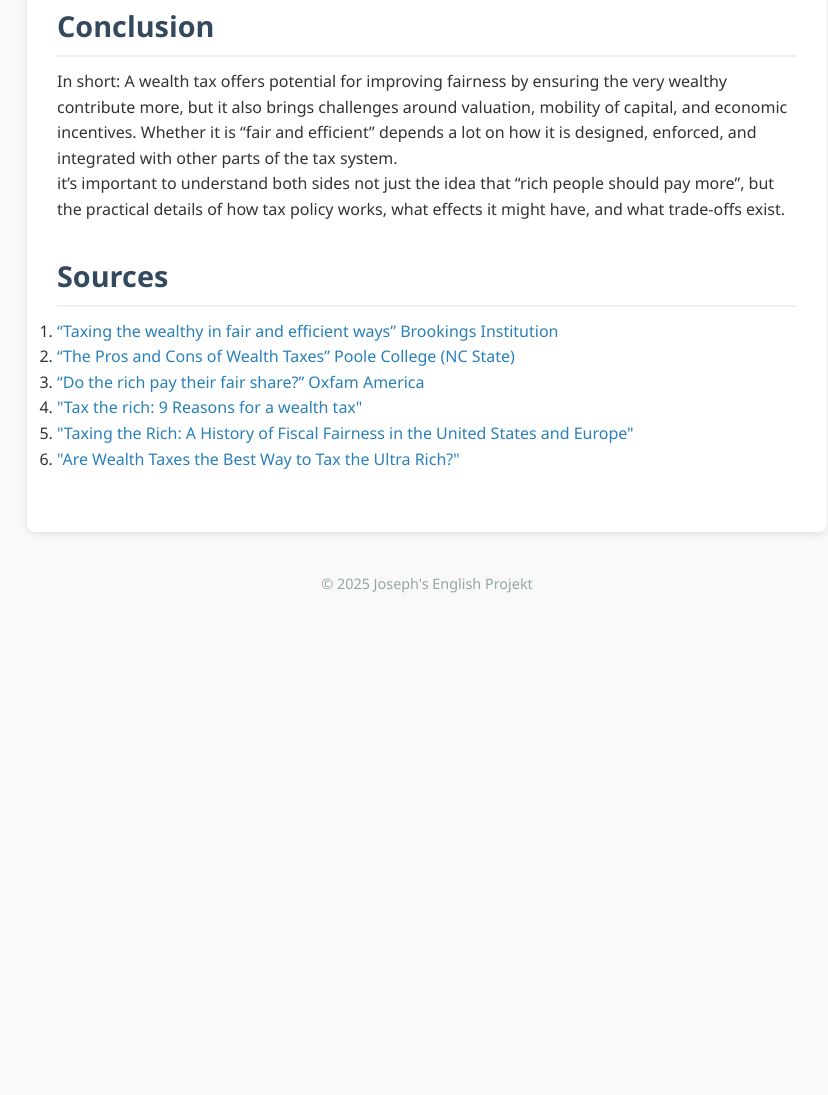
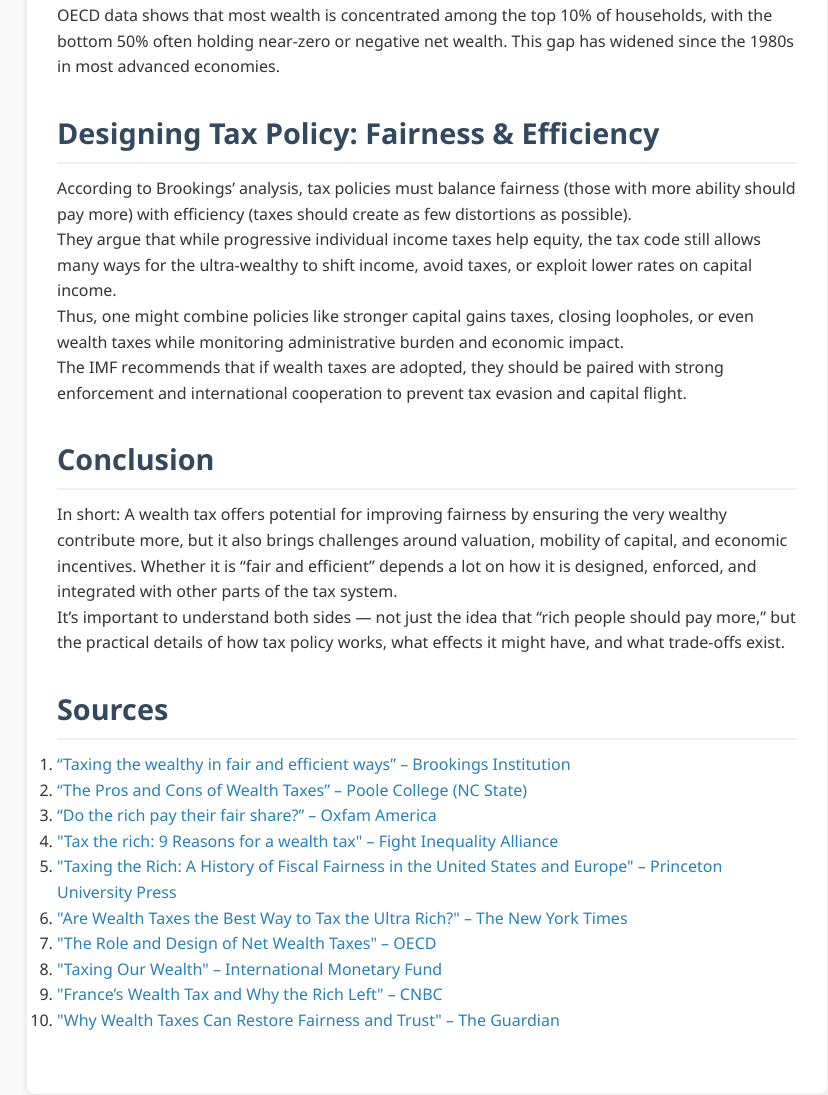
Before and after one commit to FartingBurrito123/FartingBurrito123.github.io, a plain HTML site: page index.html in a window 1280 px wide. Shown: the part 1702-2797 px from the top of the page, without its empty margins (213-1041 px from the left). Before the commit the page ends 2317 px from the top, so only its background shows below. Drawn offline with Linux system fonts and the light colour scheme.

Commit message:
Update index.html

```diff
--- a/index.html
+++ b/index.html
@@ -16,12 +16,14 @@
 <section id="what-is-wealth-tax">
 <h2>What is a Wealth Tax?</h2>
 <p>A wealth tax is a tax on the total value of a person’s assets like bank accounts, stocks, real estate, and other holdings rather than just on what they earn. Unlike income tax, which taxes what you make each year, a wealth tax looks at what you own.</p>
+<p>According to the OECD, only a few countries (such as Norway, Spain, and Switzerland) currently levy a national wealth tax. Others, like France and Denmark, abolished theirs due to administrative difficulties and capital flight concerns.</p>
 </section>
 
 <section id="how-wealthy-pay">
 <h2>How the Wealthy Earn & How They Are Taxed</h2>
 <p>According to research from Brookings Institution, typical households earn most income via wages or salaries, but very wealthy households often earn much of their income from capital returns on investments, business profits, dividends, etc.</p>
 <p>Because investment and business income is often taxed at lower rates or deferred (for example, when a business owner holds assets rather than selling them), wealthy people may pay a smaller share of taxes relative to their wealth than many workers do.</p>
+<p>The IMF notes that the top 1% in advanced economies hold over 40% of total wealth but contribute a smaller fraction of total tax revenue compared to their share of income and assets.</p>
 </section>
 
 <section id="pros">
@@ -30,6 +32,8 @@
 <li>Raises additional revenue from those with large amounts of assets, which can be used for public services (education, infrastructure, health).</li>
 <li>Can help reduce extreme wealth inequality by making sure that those who own large fortunes pay more.</li>
 <li>Targets assets that might otherwise grow tax-free and may be passed on to heirs without being taxed.</li>
+<li>According to an IMF policy paper, even a small annual wealth tax (1–2%) could generate significant revenue while having limited macroeconomic effects if well designed.</li>
+<li>The Guardian highlights that in countries where inequality is high, wealth taxes can improve public trust and social cohesion by demonstrating fairness in tax systems.</li>
 </ul>
 </section>
 
@@ -40,38 +44,44 @@
 <li>Those taxed may relocate or move assets abroad to avoid the tax, reducing returns and possibly harming the economy.</li>
 <li>A wealth tax may discourage investment or risk-taking because holding large assets may become more burdensome.</li>
 <li>Some argue it duplicates other taxes (income, capital gains, estate) and may amount to “double taxation”.</li>
+<li>CNBC reports that France’s former wealth tax led to an estimated 10,000 millionaires leaving the country over a decade, prompting its eventual repeal in 2017.</li>
 </ul>
 </section>
 
 <section id="what-do-people-pay">
 <h2>What Are the Current Realities?</h2>
-<p>The Oxfam America article shows that in the U.S., some of the richest families paid an average federal individual tax rate of around <strong>8.2 %</strong>, while many students, teachers and nurses pay higher percentages.</p>
-<p>Brookings showed that for the top 0.01 % of households, only ~7-15 % of their income comes from wages or retirement income; the rest comes from capital returns.</p>
+<p>The Oxfam America article shows that in the U.S., some of the richest families paid an average federal individual tax rate of around <strong>8.2%</strong>, while many students, teachers and nurses pay higher percentages.</p>
+<p>Brookings showed that for the top 0.01% of households, only ~7–15% of their income comes from wages or retirement income; the rest comes from capital returns.</p>
+<p>OECD data shows that most wealth is concentrated among the top 10% of households, with the bottom 50% often holding near-zero or negative net wealth. This gap has widened since the 1980s in most advanced economies.</p>
 </section>
 
 <section id="designing-tax-policy">
 <h2>Designing Tax Policy: Fairness & Efficiency</h2>
 <p>According to Brookings’ analysis, tax policies must balance fairness (those with more ability should pay more) with efficiency (taxes should create as few distortions as possible).</p>
 <p>They argue that while progressive individual income taxes help equity, the tax code still allows many ways for the ultra-wealthy to shift income, avoid taxes, or exploit lower rates on capital income.</p>
-<p>Thus, one might combine policies stronger capital gains taxes, closing loopholes, or even wealth taxes while monitoring administrative burden and economic impact.</p>
+<p>Thus, one might combine policies like stronger capital gains taxes, closing loopholes, or even wealth taxes while monitoring administrative burden and economic impact.</p>
+<p>The IMF recommends that if wealth taxes are adopted, they should be paired with strong enforcement and international cooperation to prevent tax evasion and capital flight.</p>
 </section>
 
 <section id="conclusion">
 <h2>Conclusion</h2>
 <p>In short: A wealth tax offers potential for improving fairness by ensuring the very wealthy contribute more, but it also brings challenges around valuation, mobility of capital, and economic incentives. Whether it is “fair and efficient” depends a lot on how it is designed, enforced, and integrated with other parts of the tax system.</p>
-<p>it’s important to understand both sides not just the idea that “rich people should pay more”, but the practical details of how tax policy works, what effects it might have, and what trade-offs exist.</p>
+<p>It’s important to understand both sides — not just the idea that “rich people should pay more,” but the practical details of how tax policy works, what effects it might have, and what trade-offs exist.</p>
 </section>
 
 <section id="sources">
 <h2>Sources</h2>
 <ol>
-<li><a href="https://www.brookings.edu/articles/taxing-the-wealthy-in-fair-and-efficient-ways/" target="_blank">“Taxing the wealthy in fair and efficient ways” Brookings Institution</a></li>
-<li><a href="https://poole.ncsu.edu/thought-leadership/article/the-pros-and-cons-of-wealth-taxes/" target="_blank">“The Pros and Cons of Wealth Taxes” Poole College (NC State)</a></li>
-<li><a href="https://www.oxfamamerica.org/explore/stories/do-the-rich-pay-their-fair-share/" target="_blank">“Do the rich pay their fair share?” Oxfam America</a></li>
-<li><a href="https://www.fightinequality.org/blog/tax-rich-9-reasons-wealth-tax" target="_blank">"Tax the rich: 9 Reasons for a wealth tax"</a></li>
-<li><a href="https://press.princeton.edu/books/hardcover/9780691165455/taxing-the-rich?srsltid=AfmBOootdObm8Tle2JsdjoQm-bBXoLMerg4IE_WDOa1L8mKGJLU34E15" target="_blank">"Taxing the Rich: A History of Fiscal Fairness in the United States and Europe"</a></li>
-<li><a href="https://www.nytimes.com/2025/10/31/business/economy/wealth-tax-france.html" target="_blank">"Are Wealth Taxes the Best Way to Tax the Ultra Rich?"</a></li>
-
+<li><a href="https://www.brookings.edu/articles/taxing-the-wealthy-in-fair-and-efficient-ways/" target="_blank">“Taxing the wealthy in fair and efficient ways” – Brookings Institution</a></li>
+<li><a href="https://poole.ncsu.edu/thought-leadership/article/the-pros-and-cons-of-wealth-taxes/" target="_blank">“The Pros and Cons of Wealth Taxes” – Poole College (NC State)</a></li>
+<li><a href="https://www.oxfamamerica.org/explore/stories/do-the-rich-pay-their-fair-share/" target="_blank">“Do the rich pay their fair share?” – Oxfam America</a></li>
+<li><a href="https://www.fightinequality.org/blog/tax-rich-9-reasons-wealth-tax" target="_blank">"Tax the rich: 9 Reasons for a wealth tax" – Fight Inequality Alliance</a></li>
+<li><a href="https://press.princeton.edu/books/hardcover/9780691165455/taxing-the-rich?srsltid=AfmBOootdObm8Tle2JsdjoQm-bBXoLMerg4IE_WDOa1L8mKGJLU34E15" target="_blank">"Taxing the Rich: A History of Fiscal Fairness in the United States and Europe" – Princeton University Press</a></li>
+<li><a href="https://www.nytimes.com/2025/10/31/business/economy/wealth-tax-france.html" target="_blank">"Are Wealth Taxes the Best Way to Tax the Ultra Rich?" – The New York Times</a></li>
+<li><a href="https://www.oecd.org/tax/tax-policy/wealth-taxation.htm" target="_blank">"The Role and Design of Net Wealth Taxes" – OECD</a></li>
+<li><a href="https://www.imf.org/en/Publications/WP/Issues/2021/03/01/Taxing-Our-Wealth-50104" target="_blank">"Taxing Our Wealth" – International Monetary Fund</a></li>
+<li><a href="https://www.cnbc.com/2023/04/20/france-wealth-tax-rich-leave.html" target="_blank">"France’s Wealth Tax and Why the Rich Left" – CNBC</a></li>
+<li><a href="https://www.theguardian.com/commentisfree/2023/jul/18/wealth-tax-inequality-public-trust" target="_blank">"Why Wealth Taxes Can Restore Fairness and Trust" – The Guardian</a></li>
 </ol>
 </section>
 </main>
```
